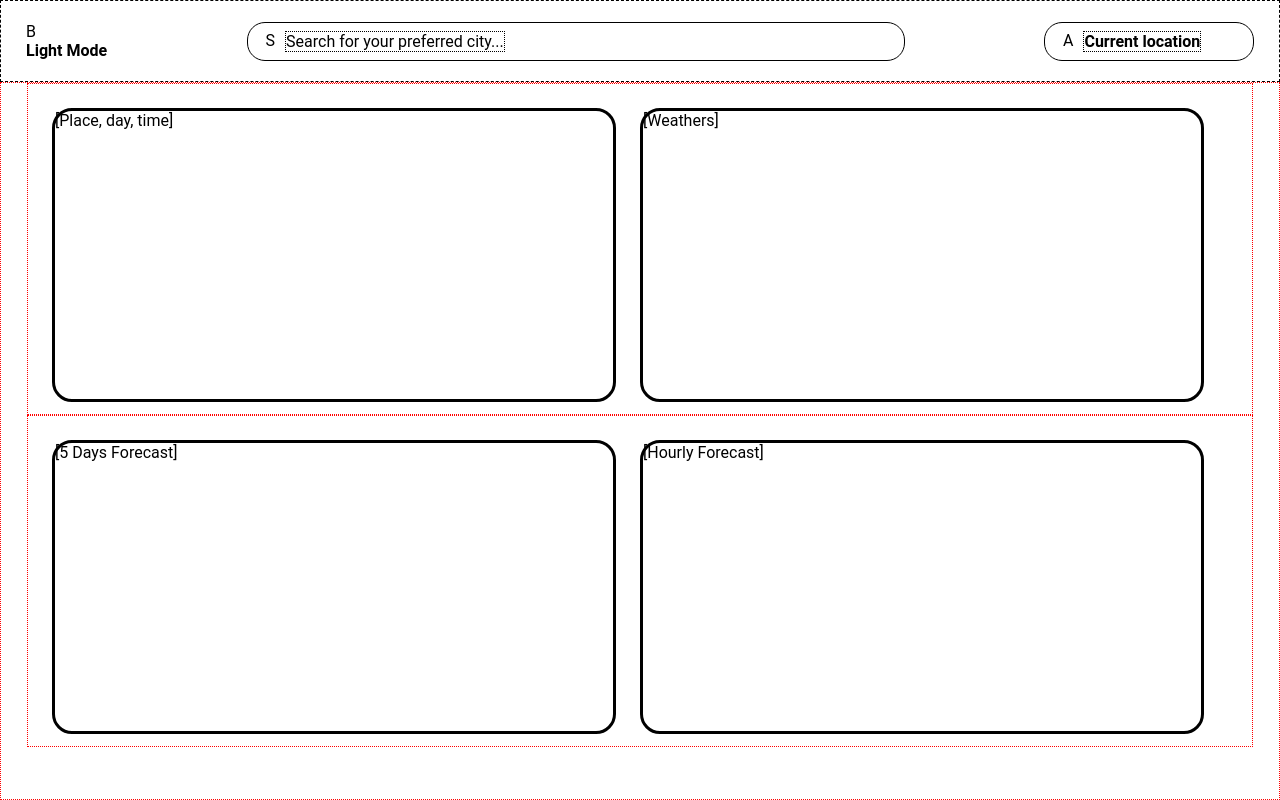
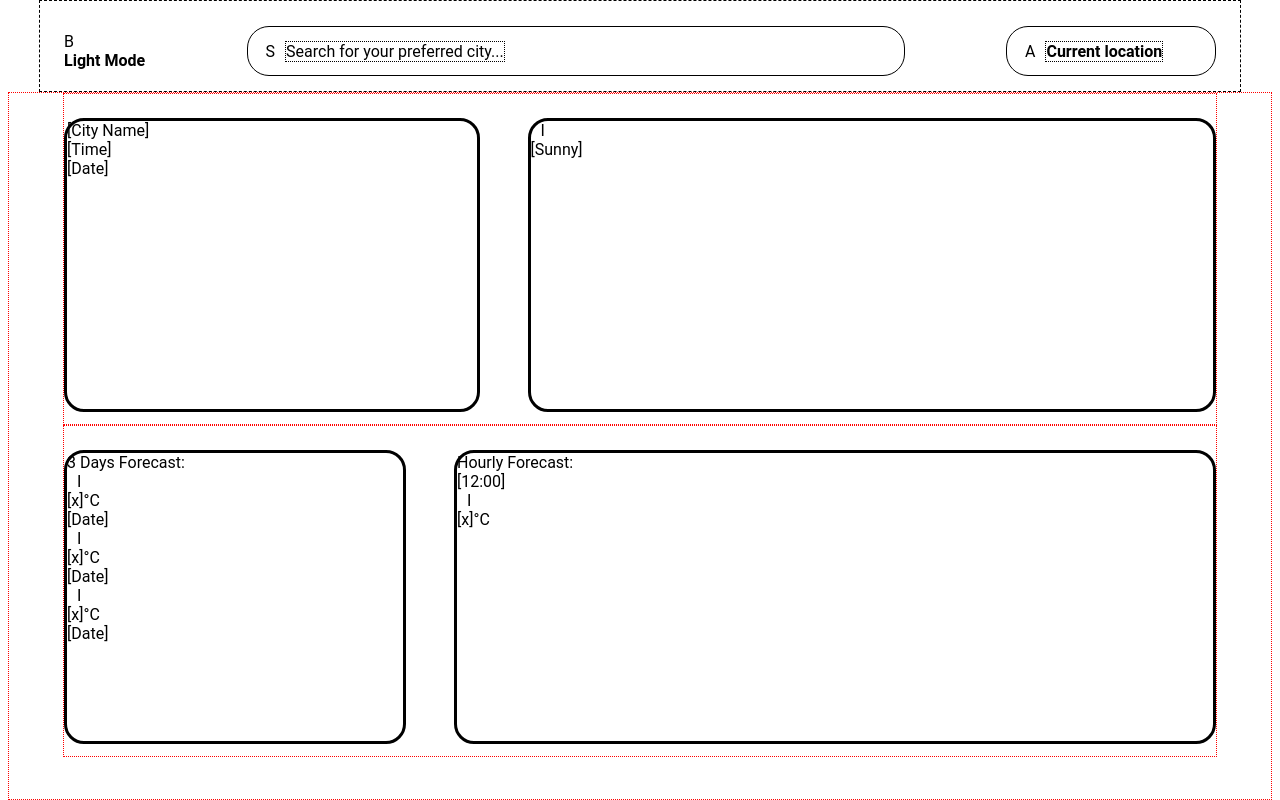
Before and after one commit to alvagarciia/weather-dashboard, a plain HTML site: page index.html in a window 1280 px wide. Drawn offline with Linux system fonts and the light colour scheme.

Commit message:
resize box structure for more devices

```diff
--- a/index.html
+++ b/index.html
@@ -29,19 +29,44 @@
     </div>
     <div class="content">
         <div class="boxRow">
-            <div class="box">
-                [Place, day, time]
+            <div class="boxA">
+                <div class="city">[City Name]</div>
+                <div class="time">[Time]</div>
+                <div class="Date">[Date]</div>
             </div>
-            <div class="box">
-                [Weathers]
+            <div class="boxB">
+                <div class="column-1"></div>
+                <div class="column-2">
+                    <div class="icon">I</div>
+                    <div class="weather">[Sunny]</div>
+                </div>
+                <div class="column-3"></div>
             </div>
         </div>
         <div class="boxRow">
-            <div class="box">
-                [5 Days Forecast]
-            </div>
-            <div class="box">
-                [Hourly Forecast]
+            <div class="boxC">
+                3 Days Forecast:
+                <div class="day-1">
+                    <div class="icon">I</div>
+                    <div class="temp">[x]°C</div>
+                    <div class="date">[Date]</div>
+                </div>
+                <div class="day-2"></div>
+                    <div class="icon">I</div>
+                    <div class="temp">[x]°C</div>
+                    <div class="date">[Date]</div>
+                <div class="day-3"></div>
+                    <div class="icon">I</div>
+                    <div class="temp">[x]°C</div>
+                    <div class="date">[Date]</div>
+                </div>
+            <div class="boxD">
+                Hourly Forecast:
+                <div class="hour-1">
+                    <div class="hour">[12:00]</div>
+                    <div class="icon">I</div>
+                    <div class="temp">[x]°C</div>
+                </div>
             </div>
         </div>
     </div>
--- a/style.css
+++ b/style.css
@@ -5,12 +5,16 @@ body {
     font-family: Roboto, sans-serif;
     display: flex;
     flex-direction: column;
+    align-items: center;
+
   }
 
 .header {
     height: 10vh;
     min-height: 76px;
-    padding: 0px 25px;
+    min-width: 90vw;
+    padding: 10px 24px 0px;
+    margin: 0px 54px;
     border-width: 1px;
     border-style: dashed;
     border-color: black;
@@ -27,11 +31,13 @@ body {
 
 .search {
     border: 1px, solid;
-    border-radius: 18px;
+    border-radius: 22px;
+    height: 4vh;
     width: 50vw;
     padding: 8px;
     display: flex;
     flex-direction: row;
+    align-items: center;
 }
 
 .icon {
@@ -46,11 +52,13 @@ body {
 
 .location {
     border: 1px, solid;
-    border-radius: 18px;
+    border-radius: 22px;
+    height: 4vh;
     width: 15vw;
     padding: 8px;
     display: flex;
     flex-direction: row;
+    align-items: center;
 }
 
 
@@ -67,17 +75,29 @@ body {
     border: 1px, dotted, red;
 
     width: 90vw;
-    padding: 24px 48px 12px 24px;
-    gap: 24px;
+    padding: 24px 0px 12px;
+    margin: 0px 54px;
+    gap: 48px;
     display: flex;
     flex-direction: row;
     flex-wrap: wrap;
 }
 
-.box {
-    flex: 1;
+.boxA, .boxB, .boxC, .boxD  {
     height: 36vh;
     width: 350px;
     border: 3px, solid;
     border-radius: 20px;
 }
+.boxA {
+    flex: 3;
+}
+.boxB {
+    flex: 5;
+}
+.boxC {
+    flex:4;
+}
+.boxD {
+    flex: 9;
+}
```
